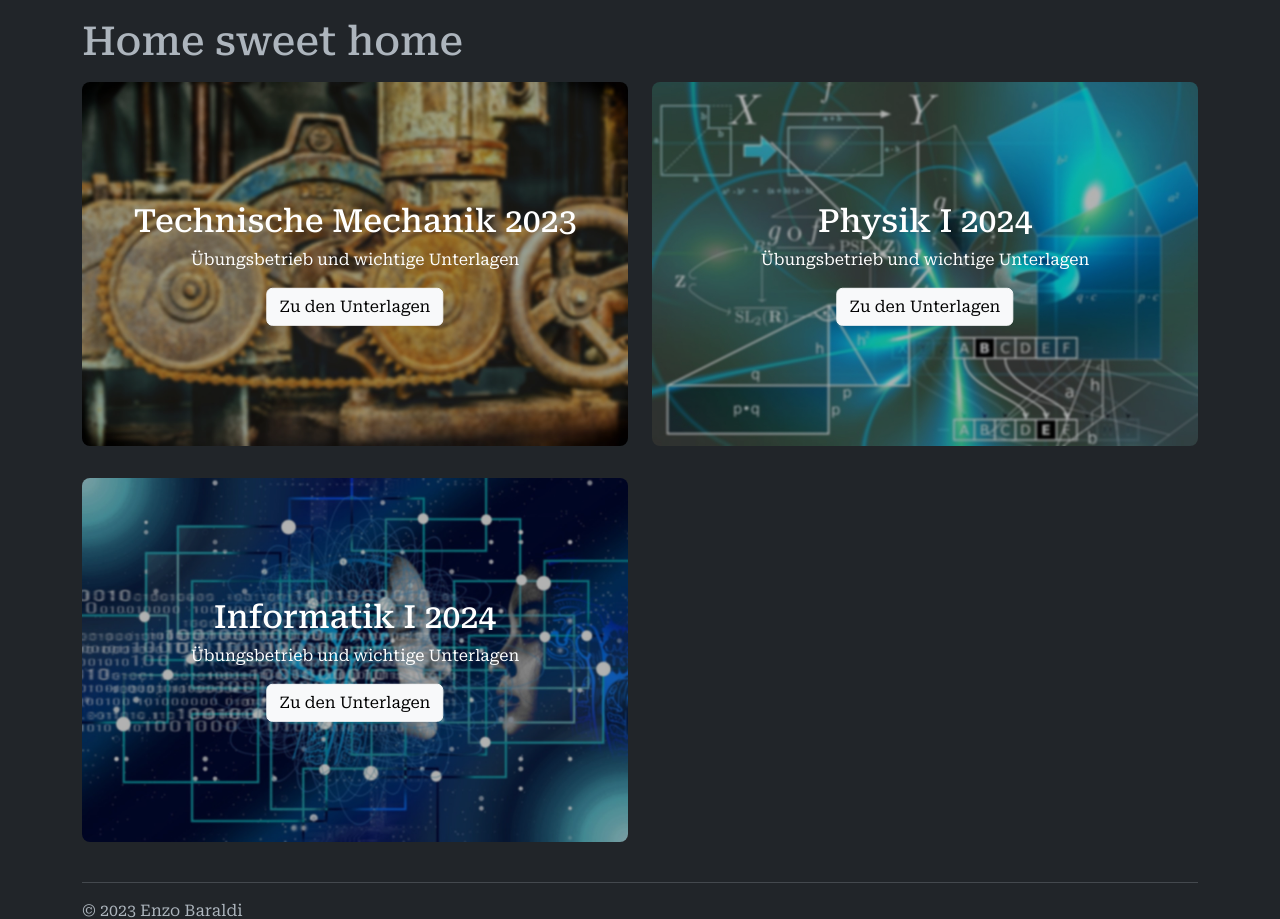
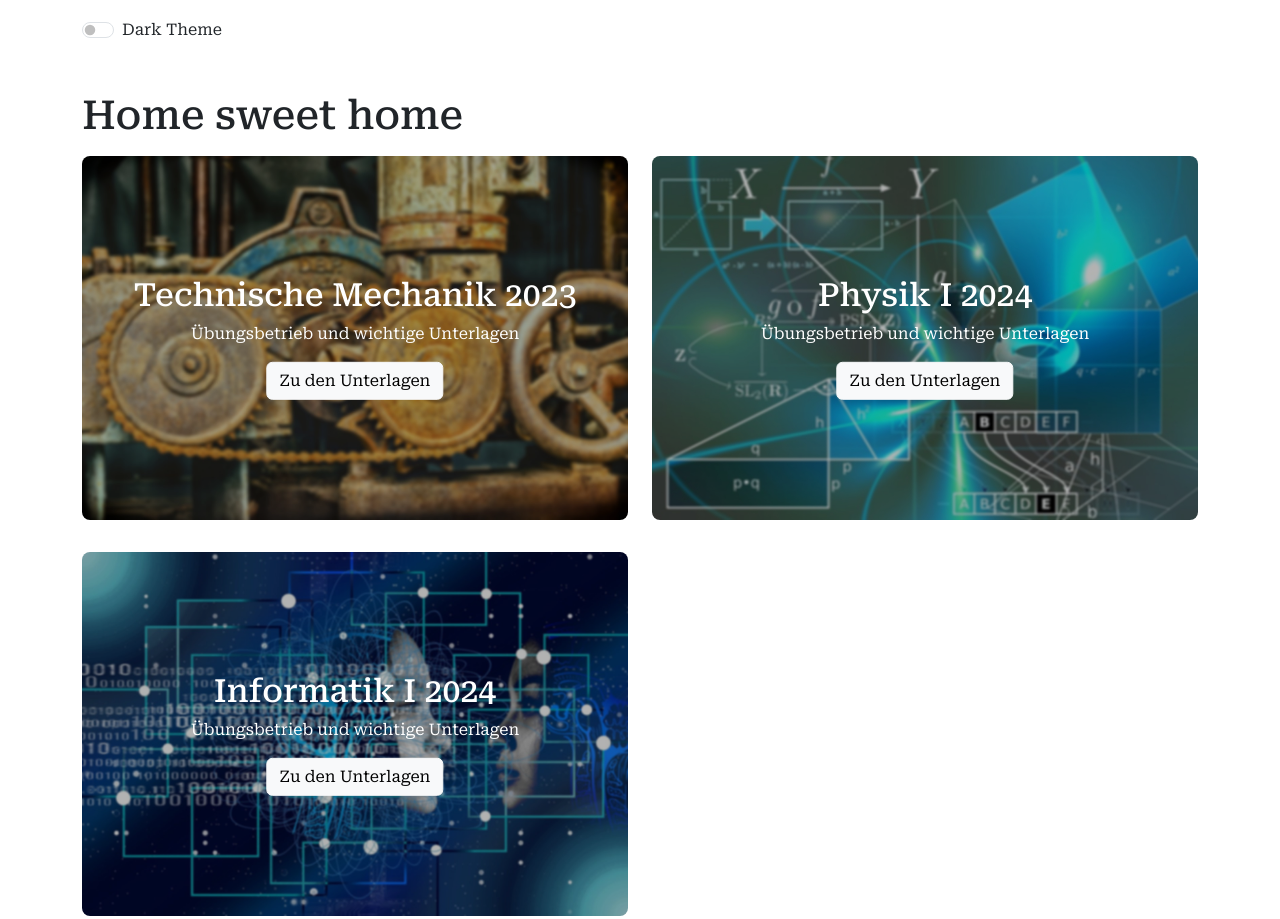
Before and after one commit to Enzo1603/nethz-site, a Flask app: page / in a window 1280 px wide. Shown: the part 62-981 px from the top of the page. Run offline with Flask 3, Linux system fonts and the light colour scheme.

Commit message:
Add Theme Switch Button

```diff
--- /dev/null
+++ b/static/js/themeSwitch.js
@@ -0,0 +1,22 @@
+let htmlTag = document.querySelector("html")
+let themeSwitch = document.getElementById("themeSwitch")
+let savedTheme = localStorage.getItem("theme")
+
+// Überprüfe den gespeicherten Theme-Status und setze das Theme und den Switch
+// entsptrechend
+if (savedTheme === "dark") {
+    themeSwitch.checked = true
+    htmlTag.setAttribute("data-bs-theme", "dark")
+} else {
+    themeSwitch.checked = false
+    htmlTag.setAttribute("data-bs-theme", "light")
+}
+
+// Füge den Change-Eventhandler zum ThemeSwitch hinzu
+themeSwitch.addEventListener("change", function () {
+    let newTheme = themeSwitch.checked ? "dark" : "light"
+
+    localStorage.setItem("theme", newTheme)
+
+    htmlTag.setAttribute("data-bs-theme", newTheme)
+})
--- a/templates/components/_base.html
+++ b/templates/components/_base.html
@@ -13,6 +13,9 @@
     <!-- Custom CSS -->
     <link rel="stylesheet" href="{{ url_for('static', filename='css/base.css') }}">
 
+    <!-- Custom JS -->
+    <script defer src="{{ url_for('static', filename='js/themeSwitch.js') }}"></script>
+
     {% block style %}
     {% endblock %}
 
@@ -27,6 +30,13 @@
     {% include "components/_navbar.html" %}
 
     <div class="container" style="margin-top: 80px;">
+        <div class="form-check form-switch">
+            <input class="form-check-input" type="checkbox" role="switch" id="themeSwitch" checked>
+            <label class="form-check-label" for="themeSwitch">Dark Theme</label>
+        </div>
+
+        <br>
+        <br>
 
         {% block content %}{% endblock %}
 
```
